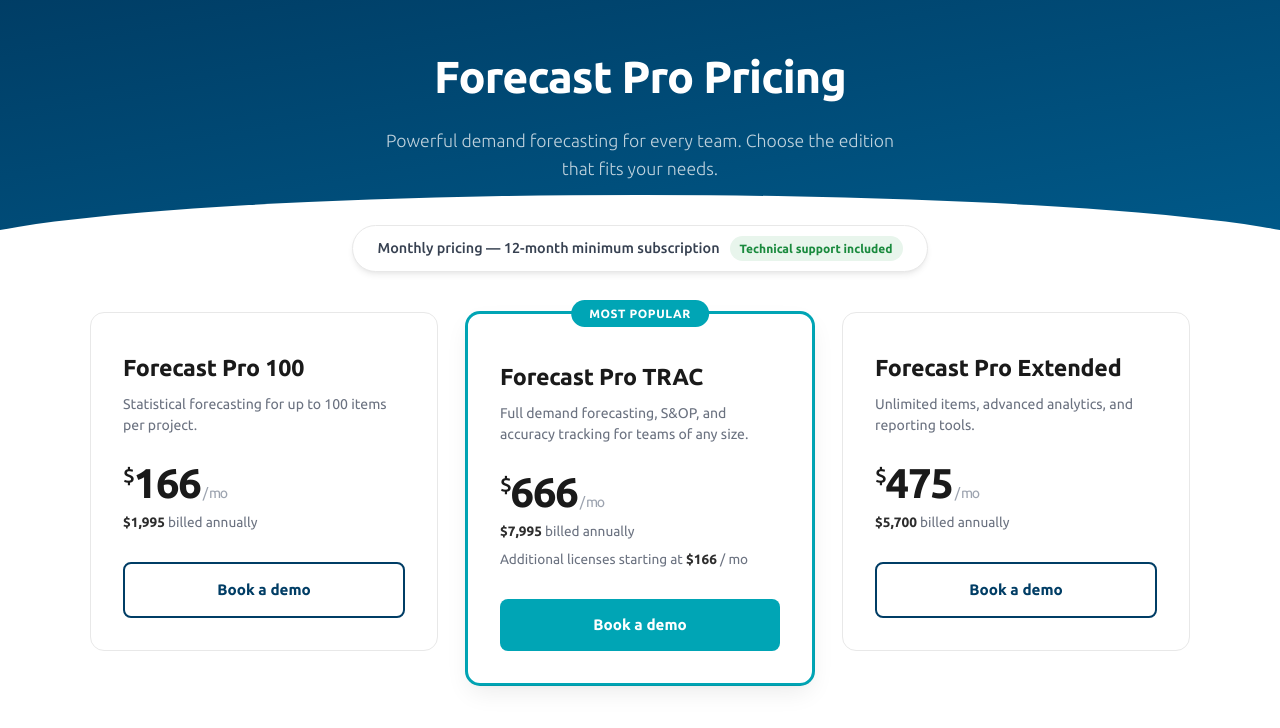
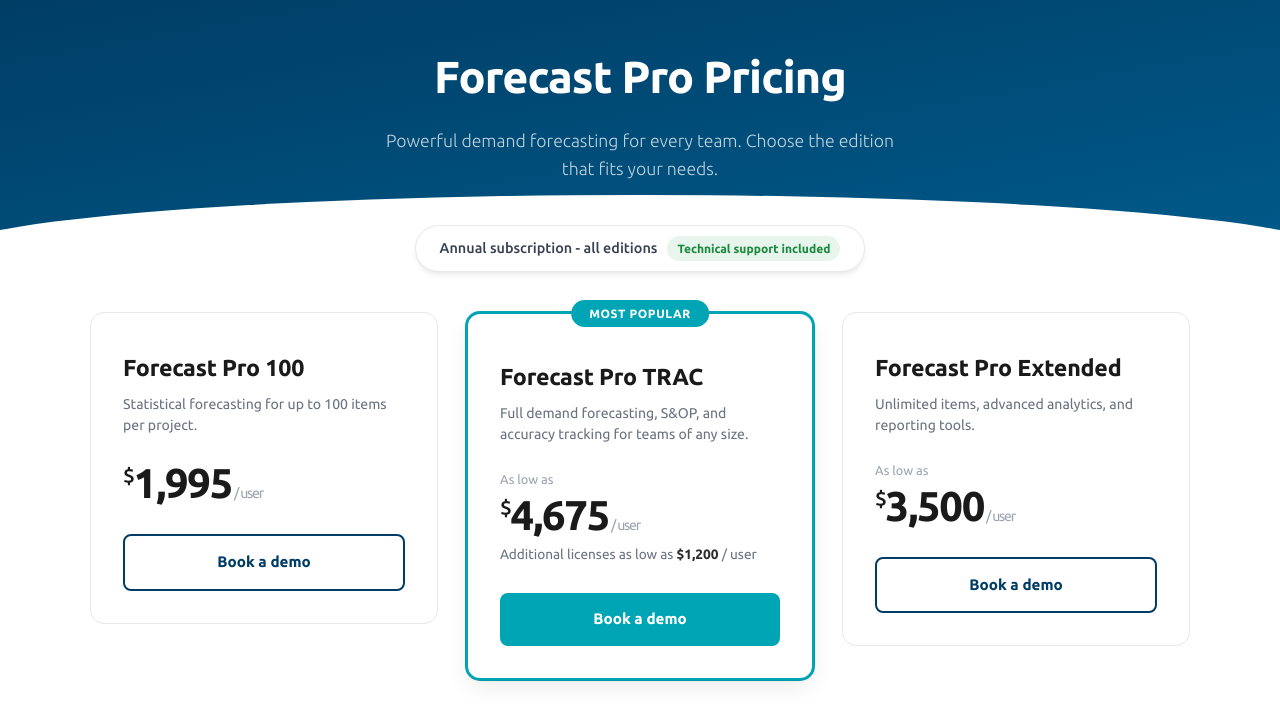
Before and after one commit to EZ8EZ/forecast-pro-pricing-page, a website: page index.html in a window 1280 px wide. Shown: the part 72-800 px from the top of the page. Drawn offline with Linux system fonts and the light colour scheme.

Commit message:
Revert "Update pricing cards to show monthly figures"
This reverts commit 4a360121c90d34cda769563958bc20c30ff867d4.

```diff
--- a/index.html
+++ b/index.html
@@ -564,7 +564,7 @@
 <!-- ─── TOGGLE ────────────────────────────────────────── -->
 <div class="toggle-bar">
   <div class="toggle-pill">
-    Monthly pricing &mdash; 12-month minimum subscription
+    Annual subscription - all editions
     <span class="badge">Technical support included</span>
   </div>
 </div>
@@ -578,8 +578,7 @@
       <h3>Forecast Pro 100</h3>
       <p class="card-desc">Statistical forecasting for up to 100 items per project.</p>
       <div class="price-block">
-        <div class="price"><sup>$</sup>166<span class="price-unit"> / mo</span></div>
-        <div class="price-note"><strong>$1,995</strong> billed annually</div>
+        <div class="price"><sup>$</sup>1,995<span class="price-unit"> / user</span></div>
       </div>
       <a href="https://www.forecastpro.com/get-live-web-demo/" class="card-btn btn-outline">Book a demo</a>
     </div>
@@ -589,9 +588,9 @@
       <h3>Forecast Pro TRAC</h3>
       <p class="card-desc">Full demand forecasting, S&amp;OP, and accuracy tracking for teams of any size.</p>
       <div class="price-block">
-        <div class="price"><sup>$</sup>666<span class="price-unit"> / mo</span></div>
-        <div class="price-note"><strong>$7,995</strong> billed annually</div>
-        <div class="price-note">Additional licenses starting at <strong>$166</strong> / mo</div>
+        <div class="price-from">As low as</div>
+        <div class="price"><sup>$</sup>4,675<span class="price-unit"> / user</span></div>
+        <div class="price-note">Additional licenses as low as <strong>$1,200</strong> / user</div>
       </div>
       <a href="https://www.forecastpro.com/get-live-web-demo/" class="card-btn btn-primary">Book a demo</a>
     </div>
@@ -601,8 +600,8 @@
       <h3>Forecast Pro Extended</h3>
       <p class="card-desc">Unlimited items, advanced analytics, and reporting tools.</p>
       <div class="price-block">
-        <div class="price"><sup>$</sup>475<span class="price-unit"> / mo</span></div>
-        <div class="price-note"><strong>$5,700</strong> billed annually</div>
+        <div class="price-from">As low as</div>
+        <div class="price"><sup>$</sup>3,500<span class="price-unit"> / user</span></div>
       </div>
       <a href="https://www.forecastpro.com/get-live-web-demo/" class="card-btn btn-outline">Book a demo</a>
     </div>
```
